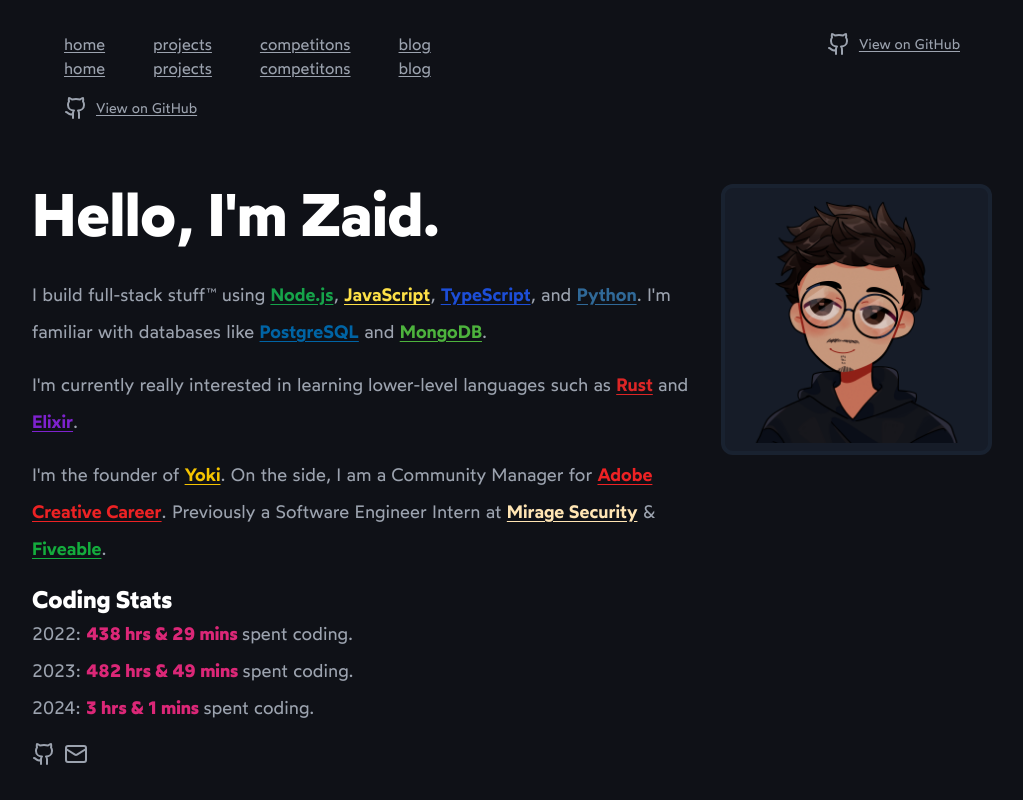
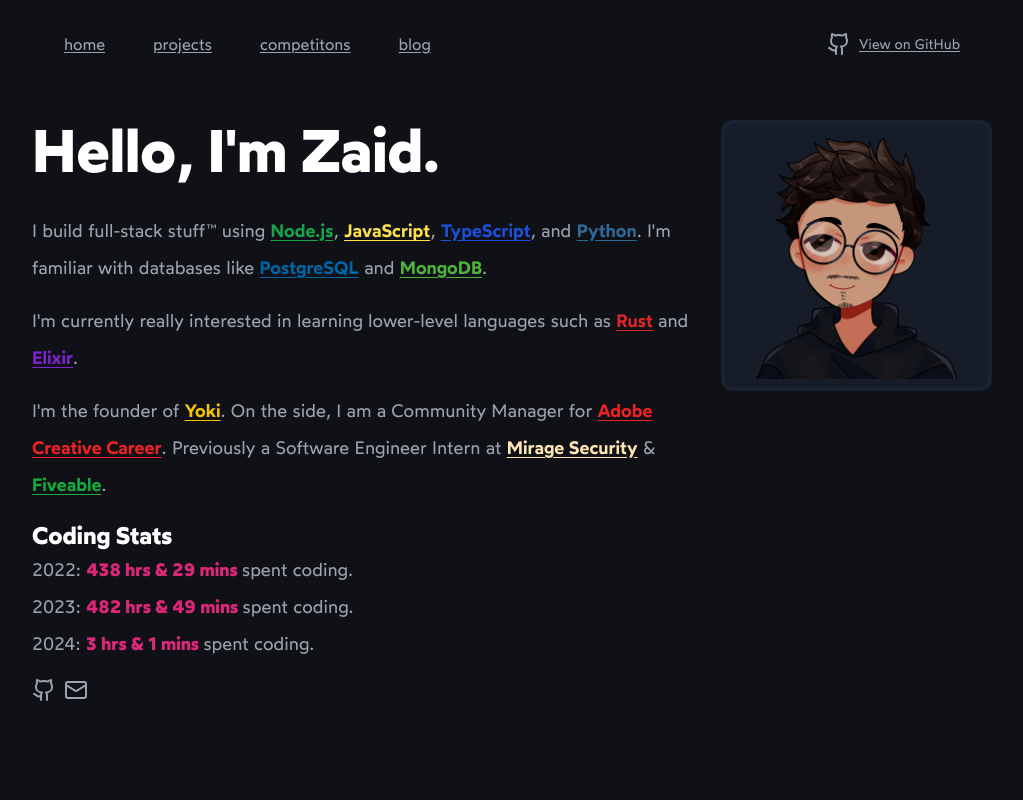
Before and after one commit to zaida04/blog, an Astro site: page / in a window 1280 px wide. Shown: the top 800 px of the page, without its empty margins (128-1151 px from the left). Built offline with nearby package versions, Linux system fonts and the light colour scheme; Astro itself is replaced by a stand-in of ours; some packages are replaced by stand-ins of ours.

Commit message:
fix: don't show duplicate

```diff
--- a/src/components/nav/Navbar.tsx
+++ b/src/components/nav/Navbar.tsx
@@ -29,7 +29,7 @@
 }
 
 export default function Navbar() {
-    const [show, setShow] = useState(true);
+    const [show, setShow] = useState(false);
 
     return <div className="flex flex-row justify-end md:justify-between md:block md:p-8 p-4">
         <div className="hidden md:flex flex-col gap-4 md:flex-row md:justify-between">
```
